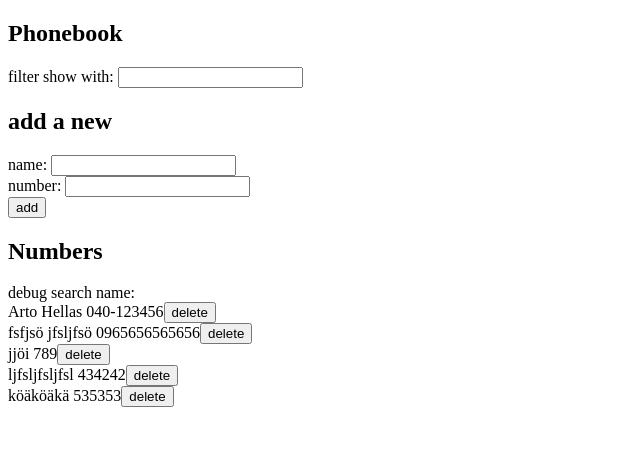
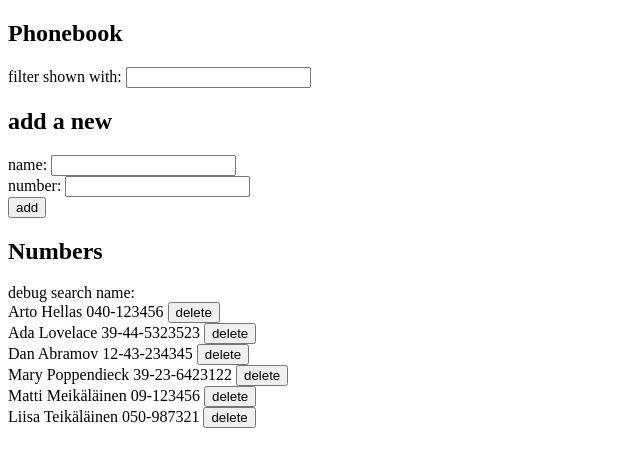
Before and after one commit to binwu-fi/part2_rev1, a React (Vite) app in the folder puhelinluettelo/: page / in a window 1280 px wide. Shown: the top 466 px of the page, without its empty margins (0-640 px from the left). Built offline with nearby package versions, Linux system fonts and the light colour scheme; data requests are answered from the project's data file.

Commit message:
2.14 puhelinluettelo step9 osuus lisätty

```diff
--- a/puhelinluettelo/db.json
+++ b/puhelinluettelo/db.json
@@ -6,24 +6,29 @@
       "id": "1"
     },
     {
-      "id": "2",
-      "name": "fsfjsö jfsljfsö",
-      "number": "0965656565656"
+      "name": "Ada Lovelace",
+      "number": "39-44-5323523",
+      "id": "2"
     },
     {
-      "id": "3",
-      "name": "jjöi",
-      "number": "789"
+      "name": "Dan Abramov",
+      "number": "12-43-234345",
+      "id": "3"
     },
     {
-      "id": "4",
-      "name": "ljfsljfsljfsl",
-      "number": "434242"
+      "name": "Mary Poppendieck",
+      "number": "39-23-6423122",
+      "id": "4"
     },
     {
       "id": "5",
-      "name": "köäköäkä",
-      "number": "535353"
+      "name": "Matti Meikäläinen",
+      "number": "09-123456"
+    },
+    {
+      "id": "6",
+      "name": "Liisa Teikäläinen",
+      "number": "050-987321"
     }
   ]
 }
--- a/puhelinluettelo/src/App.jsx
+++ b/puhelinluettelo/src/App.jsx
@@ -1,13 +1,17 @@
 import { useState, useEffect } from 'react'
 import personService from './services/persons'
 
-
 const Filter = (props) => {
+  console.log("newSearchName: ", props.newSearchName);
   return (
     <div>
-      filter show with: <input value={props.newSearchName} onChange={props.handleSearchNameChange} />
+      filter shown with:{" "}
+      <input
+        value={props.newSearchName}
+        onChange={props.handleSearchNameChange}
+      />
     </div>
-  )
+  );
 }
 
 const PersonForm = (props) => {
@@ -24,32 +28,41 @@ const PersonForm = (props) => {
   )
 }
 
-const Persons = ({persons, newSearchName, removePerson}) => {
+const Persons = ({ persons, removePersonContactInfo}) => {
+  const personElements = persons.map((element) => {
+    return (
+      <Person
+      key={element.id}
+      person={element}
+      removePersonContactInfo={removePersonContactInfo}
+      />
+    )
+  })
+  return <div>{personElements}</div>
+}
+
+const Person = ({ person, removePersonContactInfo }) => {
   return (
     <div>
-        {persons.map(person=> {
-          if(person.name.toLowerCase().includes(newSearchName.toLowerCase())) {
-            return (
-              <div key = {person.id}>
-                {person.name} {person.number}
-                <button name={person.name} id={person.id} onClick={removePerson}>
-                  delete
-              </button>
-            </div>
-            )
-          }
-          return null
-        })}
-      </div>
+      {`${person.name} ${person.number} `}
+      <button
+        name={person.name}
+        id={person.id}
+        onClick={removePersonContactInfo}
+      >
+        delete
+      </button>
+    </div>
   )
 }
-
 
 const App = () => {
   const [persons, setPersons] = useState([])
   const [newName, setNewName] = useState('')
   const [newNumber, setNewNumber] = useState('')
-  const [newSearchName, SetNewSearchName] = useState('')
+  const [newSearchName, setNewSearchName] = useState('')
+
+//  const [notificationMessage, setNotificationMessage] = useState(null)
 
   const addPerson = (event) => {
     event.preventDefault()
@@ -75,12 +88,12 @@ const App = () => {
           setNewName('')
           setNewNumber('')
         })
-
     }
   }
 
   //2.14
   const removePersonContactInfo = (event) => {
+    console.log("do something: ", Number(event.target.id));
     const id = Number(event.target.id);
     const name = event.target.name;
     const removeWarningMessage = `Delete ${name}?`;
@@ -88,19 +101,10 @@ const App = () => {
     if (window.confirm(removeWarningMessage) === true) {
       personService
         .removeId(id)
-        .then(()=> {
-          console.log('Before delete:', persons)
-          console.log('Deleting id:', id)
-
-          setPersons(persons.filter((person) => person.id !==id))
-          console.log('After delete:', persons)
-
+        .then(() => {
+          //unit.id change to Number(unit.id)
+          setPersons(persons.filter((unit) => Number(unit.id) !== id));
         })
-        /*.catch((error) => {
-          alert(`The person '${name}' was already deleted from server`)
-          setPersons(persons.filter((person) => person.id !== id))
-        })*/
-
     }
   }
 
@@ -113,9 +117,14 @@ const App = () => {
   }
 
   const handleSearchNameChange = (event) => {
-    SetNewSearchName(event.target.value)
+    setNewSearchName(event.target.value)
   }
 
+
+  const personsToShow =
+    newSearchName.length === 0
+      ? persons
+      : persons.filter((person) => person.name.search(newSearchName) >= 0)
 
 
   useEffect(() => {
@@ -132,18 +141,29 @@ const App = () => {
   return (
     <div>
       <h2>Phonebook</h2>
-      <Filter newSearchName={newSearchName} handleSearchNameChange={handleSearchNameChange} />
+      <Filter
+        newSearchName={newSearchName}
+        handleSearchNameChange={handleSearchNameChange}
+      />
       <h2>add a new</h2>
-      <PersonForm addPerson={addPerson} newName={newName} handleNameChange={handleNameChange}
-      newNumber={newNumber} handleNumberChange={handleNumberChange}/>
+      <PersonForm
+        addPerson={addPerson}
+        newName={newName}
+        handleNameChange={handleNameChange}
+        newNumber={newNumber}
+        handleNumberChange={handleNumberChange}
+
+      />
       <h2>Numbers</h2>
       <div>debug search name: {newSearchName}</div>
 
-      <Persons persons={persons} newSearchName={newSearchName} removePerson={removePersonContactInfo}/>
+      <Persons
+        persons={personsToShow}
+        removePersonContactInfo={(element) => removePersonContactInfo(element)}
+
+      />
 
     </div>
-  )
-//<Persons persons={persons} newSearchName={newSearchName} removePerson={removePersonContactInfo}/>
-}
+  )}
 
 export default App
--- a/puhelinluettelo/src/services/persons.jsx
+++ b/puhelinluettelo/src/services/persons.jsx
@@ -15,9 +15,11 @@ const update = (id, newObject) => {
     const request = axios.put(`${baseUrl}/${id}`, newObject)
     return request.then(response => response.data)
 }
+
 const removeId = (id) => {
     return axios.delete(`${baseUrl}/${id}`)
 }
+
 export default {
     getAll: getAll,
     create: create,
```
